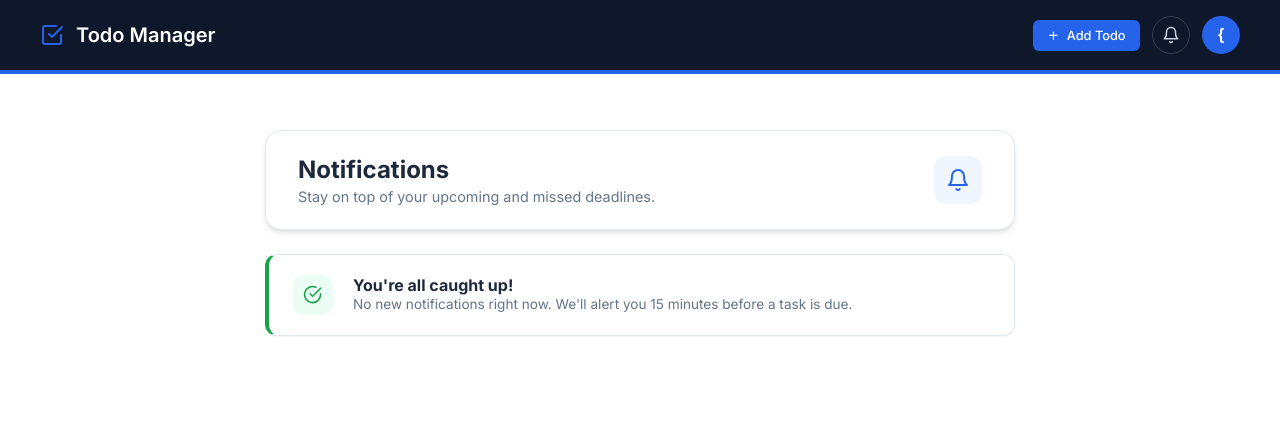
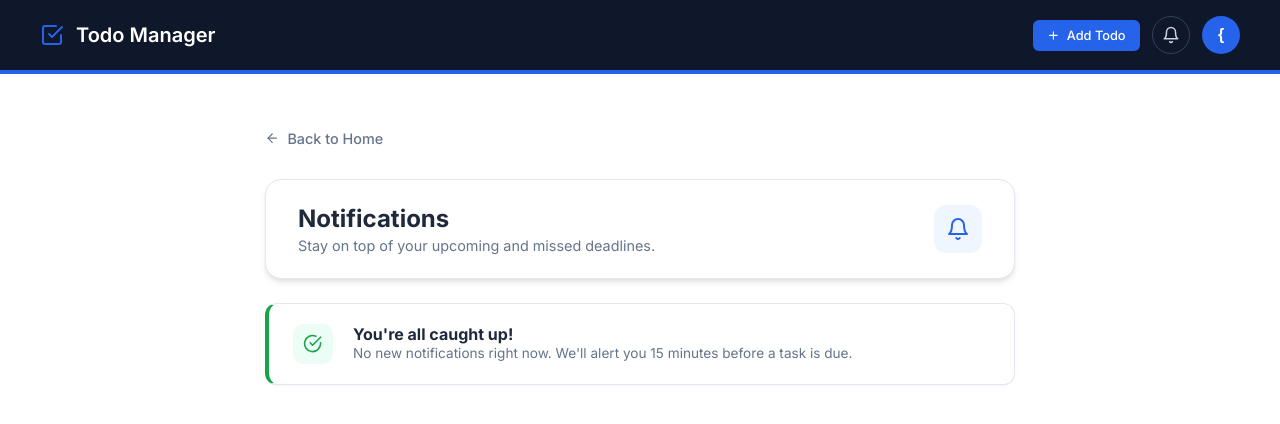
Before and after one commit to Ankit-Dokarka/todo-app, a React (Vite) app: page /notification in a window 1280 px wide. Shown: the top 424 px of the page. Built offline with nearby package versions, Linux system fonts and the light colour scheme; sample sign-in values are in the browser's storage.

Commit message:
back to home btn added in notification page

```diff
--- a/src/pages/Notification.css
+++ b/src/pages/Notification.css
@@ -200,3 +200,23 @@
     gap: 0.25rem;
   }
 }
+.back-to-home-btn-notification {
+  display: flex;
+  align-items: center;
+  gap: 0.5rem;
+  background: none;
+  border: none;
+  color: var(--color-text-muted);
+  font-family: inherit;
+  font-weight: 500;
+  font-size: 0.9rem;
+  cursor: pointer;
+  padding: 0;
+  margin-bottom: 0.5rem;
+  width: fit-content;
+  transition: color 0.2s ease;
+}
+
+.back-to-home-btn-notification:hover {
+  color: var(--color-primary);
+}
--- a/src/pages/Notification.jsx
+++ b/src/pages/Notification.jsx
@@ -1,9 +1,10 @@
-import { useOutletContext } from "react-router-dom";
+import { useNavigate, useOutletContext } from "react-router-dom";
 import {
   FiBell,
   FiAlertTriangle,
   FiClock,
   FiCheckCircle,
+  FiArrowLeft,
 } from "react-icons/fi";
 import "./Notification.css";
 
@@ -19,11 +20,18 @@ const getRelativeTime = (timestamp) => {
 };
 
 export default function Notification() {
+  const navigate = useNavigate();
   const { notifications } = useOutletContext();
   const notifList = notifications || [];
 
   return (
     <div className="notifications-page">
+      <button
+        className="back-to-home-btn-notification"
+        onClick={() => navigate("/")}
+      >
+        <FiArrowLeft /> Back to Home
+      </button>
       <div className="notifications-header">
         <div className="header-text">
           <h2>Notifications</h2>
```
